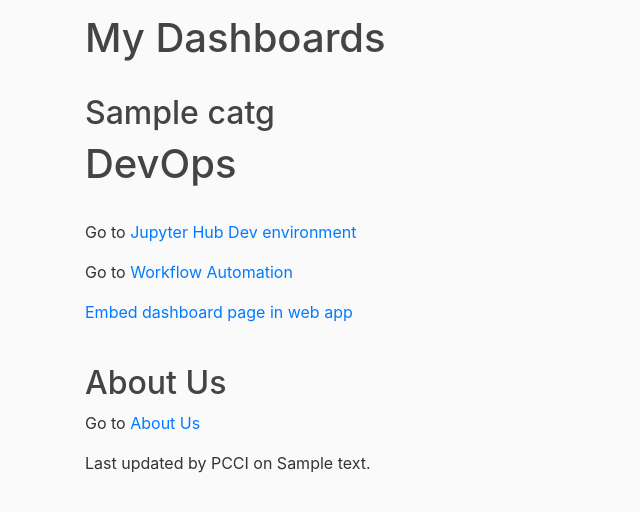
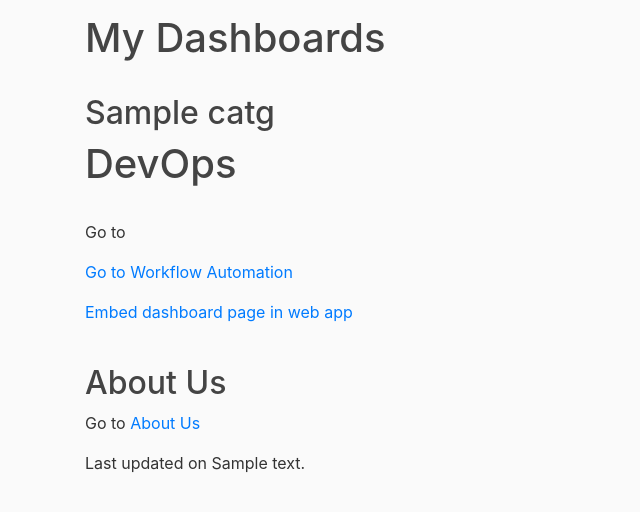
Before and after one commit to GauravBhalla990/InternshipWebAppProject, a Flask app: template dtapp/templates/devuser/home.html in a window 1280 px wide. Shown: the part 66-578 px from the top of the page, without its empty margins (0-640 px from the left). Run offline with Flask 2, Linux system fonts and the light colour scheme; the template is opened without the code that fills it: most values are stand-ins (such as "Sample title", 1, 10 or a date in 2020); parts of the project's set-up code (start-up, migrations or seed data) failed here and were passed over; some libraries are stand-ins or nearby versions.

Commit message:
Update home.html

```diff
--- a/dtapp/templates/devuser/home.html
+++ b/dtapp/templates/devuser/home.html
@@ -71,12 +71,12 @@
     <h1>DevOps</h1>
     <br>
     <!--password for jupyterhub dev is gman007-->
-    <p> Go to <a href = "http://pccidev.pccinnovation.org:9592/login?next=%2Ftree%3F" target="_blank"> Jupyter Hub Dev environment</a> </p>
+    <p> Go to <a href = "Jupyter Hub Dev environment"</a> </p>
     <p> Go to <a href = "/workflow_automation" target="_blank">Workflow Automation</a> </p>
     <p><a href="/insertdashb" > Embed dashboard page in web app</a></p>
     <br>
     <h2> About Us </h2>
     <p> Go to <a href = "/AboutUs"> About Us</a> </p>
-    <p> Last updated by PCCI on {{Aboutpbdate}} </p>
+    <p> Last updated on {{Aboutpbdate}} </p>
 
 {% endblock content %}
```
